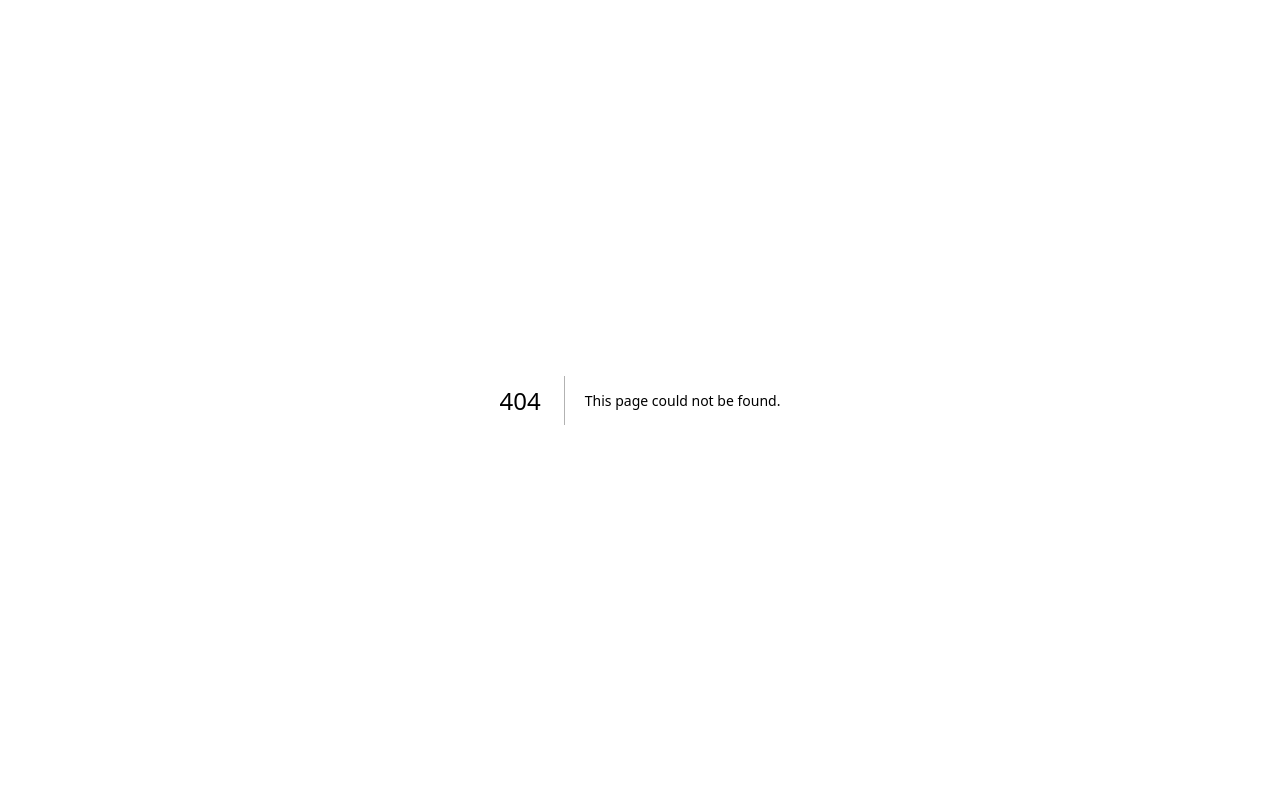
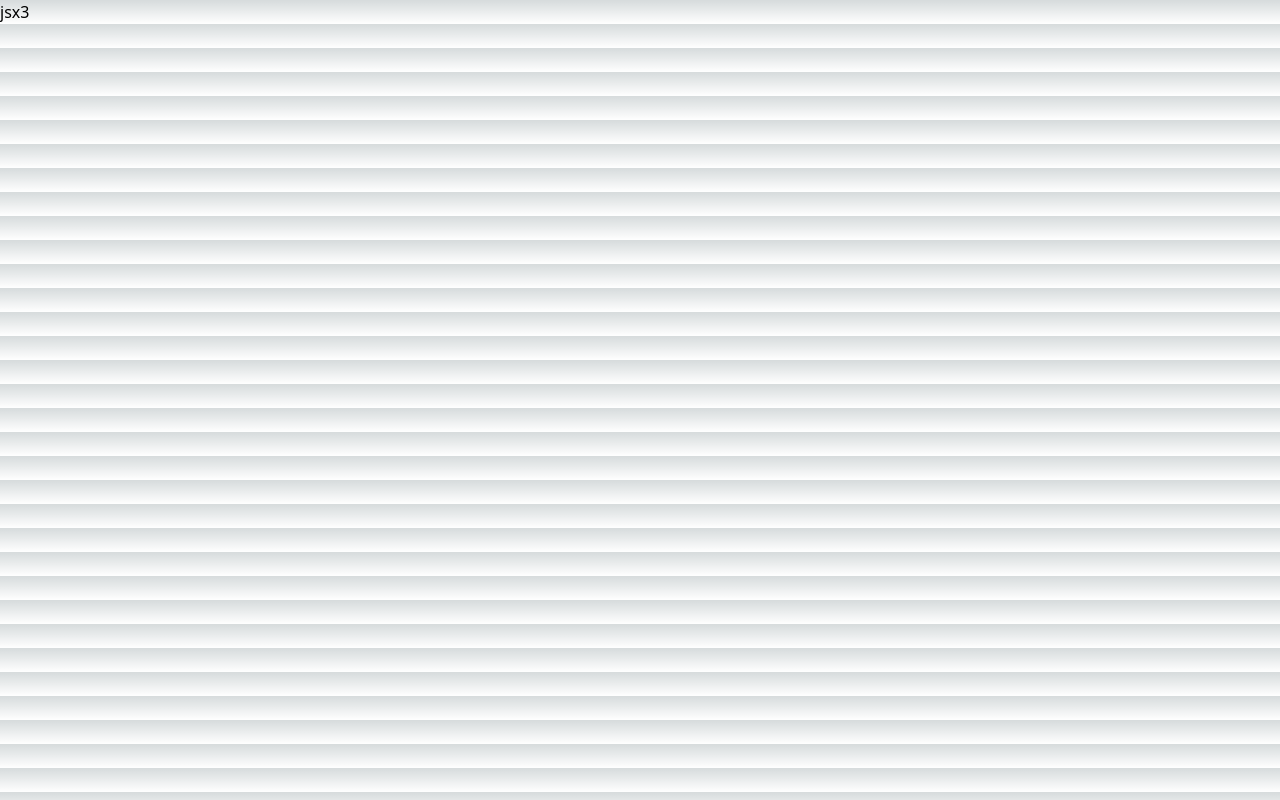
Before and after one commit to Alexandresl/curso-next-react, a Next.js app in the folder exercicios/: page /basicos/jsx3 in a window 1280 px wide. Before the commit this address had no page. Built offline with nearby package versions, Linux system fonts and the light colour scheme.

Commit message:
14. JSX 03

```diff
--- /dev/null
+++ b/exercicios/pages/basicos/jsx3.tsx
@@ -0,0 +1,7 @@
+export default function jsx3() {
+	return (
+		<div>
+			<h1>jsx3</h1>
+		</div>
+	);
+}
```
Also changed, not shown: 1 other file (tests, documents, lock files or other folders).
